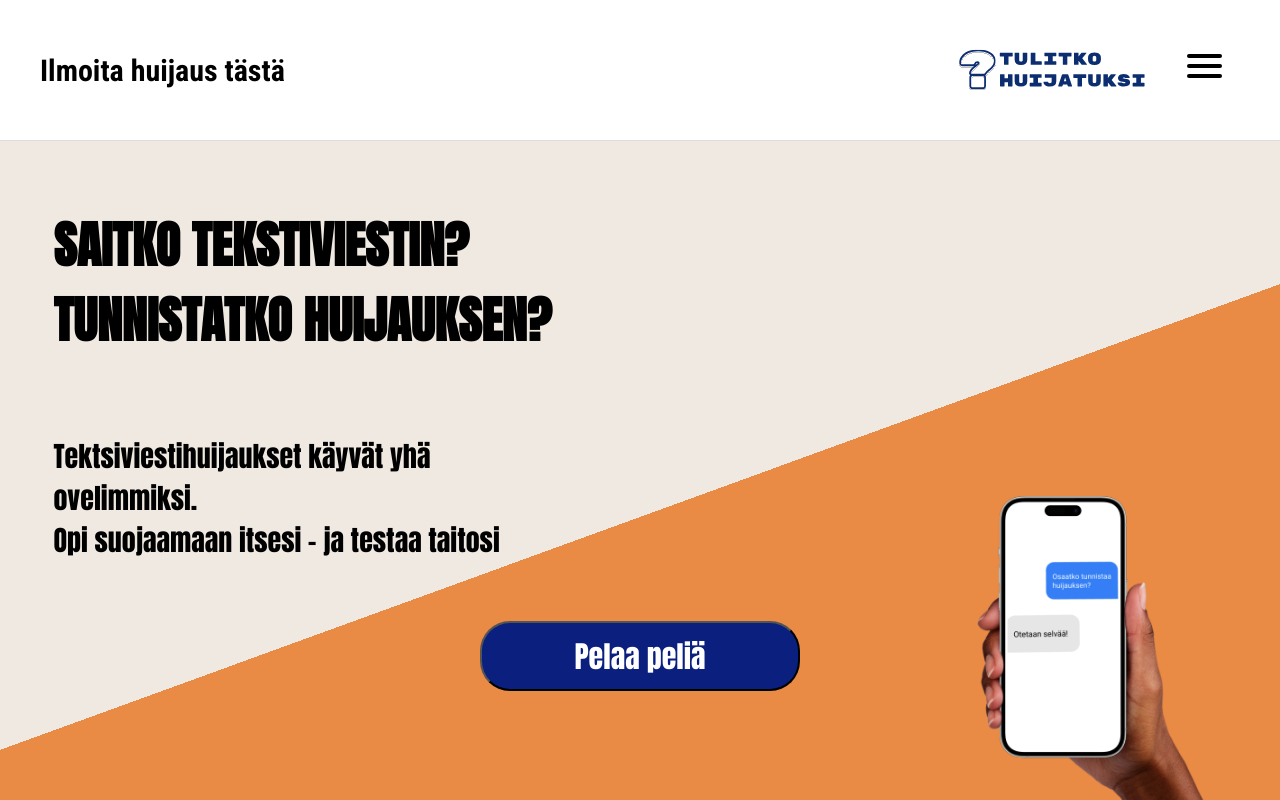
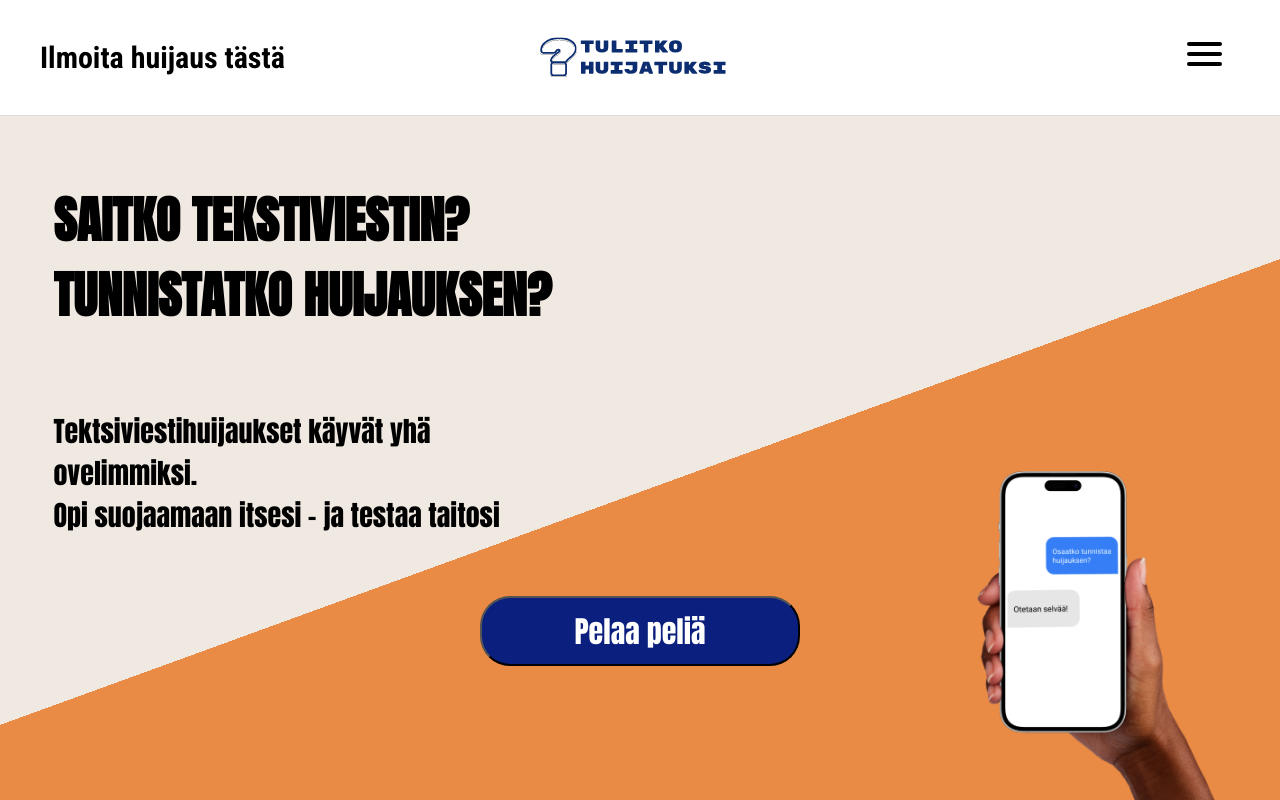
Before and after one commit to levonmaister/scamvjp2, a React (Vite) app: page / in a window 1280 px wide. Shown: the top 800 px of the page. Built offline with nearby package versions, Linux system fonts and the light colour scheme.

Commit message:
fixade navbar logon, gjorde till länk + responsiv

```diff
--- a/src/components/Navbar.jsx
+++ b/src/components/Navbar.jsx
@@ -1,13 +1,13 @@
-
-import { useState } from 'react';
-import { Link, useNavigate, useLocation } from 'react-router-dom'
-import "../styles/Navbar.css"
-import logo1 from '../pictures/LOGO.svg';
+import { useState } from "react";
+import { Link, useNavigate, useLocation } from "react-router-dom";
+import "../styles/Navbar.css";
+import logo1 from "../pictures/LOGO.svg";
 
 const Navbar = () => {
   const [menuOpen, setMenuOpen] = useState(false);
   const location = useLocation();
   const navigate = useNavigate();
+
   const toggleMenu = () => {
     setMenuOpen(!menuOpen);
   };
@@ -16,21 +16,23 @@ const Navbar = () => {
     setMenuOpen(false);
   };
 
-    const scrollToTop =() => {
-      if (location.pathname==="/"){
-        window.scrollTo({top: 0, behavior: "smooth"});
+  const scrollToTop = () => {
+    if (location.pathname === "/") {
+      window.scrollTo({ top: 0, behavior: "smooth" });
       closeMenu();
     } else {
-        navigate("/", {state:{section:"top"}});
+      navigate("/", { state: { section: "top" } });
       closeMenu();
     }
   };
 
   const scrollToSection = (sectionID) => {
     if (location.pathname !== "/") {
-        navigate("/", {state: {section: sectionID}});
+      navigate("/", { state: { section: sectionID } });
     } else {
-        document.getElementById(sectionID)?.scrollIntoView({behavior: "smooth"});
+      document
+        .getElementById(sectionID)
+        ?.scrollIntoView({ behavior: "smooth" });
     }
   };
 
@@ -38,6 +40,7 @@ const Navbar = () => {
   if (menuOpen) {
     burgerIconClass += " open";
   }
+
   let navLinksClass = "nav-links";
   if (menuOpen) {
     navLinksClass += " active";
@@ -47,14 +50,16 @@ const Navbar = () => {
     <div className="nav-wrapper">
       <div className="nav-container">
         <div className="logo">
-            <Link to="/ilmoitus" onClick={closeMenu}>Ilmoita huijaus tästä</Link>
+          <Link to="/ilmoitus" onClick={closeMenu}>
+            Ilmoita huijaus tästä
+          </Link>
         </div>
 
+        <Link to="/" onClick={scrollToTop} className="logo1-wrapper">
+          <img src={logo1} alt="logo" className="logo1-img" />
+        </Link>
+
         <div className="align-right">
-            <div className="logo1-wrapper">
-              <img src={logo1} alt="logo" className="logo1-img" />
-            </div>
-
           <div className={burgerIconClass} onClick={toggleMenu}>
             <span></span>
             <span></span>
@@ -62,23 +67,34 @@ const Navbar = () => {
           </div>
         </div>
 
+        <div className={navLinksClass}>
+          <button onClick={scrollToTop} className="link-button">
+            Etusivu
+          </button>
 
+          <Link to="/peli" onClick={closeMenu} className="link-button">
+            Huijausviestin tunnistuspeli
+          </Link>
 
-
-          <div className={navLinksClass}>
-                <button onClick={scrollToTop} className="link-button">Etusivu</button>
-
-                <Link to="/peli" onClick={closeMenu}className="link-button">Huijausviestin tunnistuspeli</Link>
-
-                <button onClick={()=> {
+          <button
+            onClick={() => {
               scrollToSection("checklist-title");
               closeMenu();
-                  }}className="link-button">Näin tunnistat hujausviestin</button>
+            }}
+            className="link-button"
+          >
+            Näin tunnistat huijausviestin
+          </button>
 
-                <button onClick={()=>{
+          <button
+            onClick={() => {
               scrollToSection("tarinat");
               closeMenu();
-                  }}className="link-button">Tarinat</button>
+            }}
+            className="link-button"
+          >
+            Tarinat
+          </button>
         </div>
       </div>
     </div>
--- a/src/styles/Navbar.css
+++ b/src/styles/Navbar.css
@@ -5,6 +5,7 @@
 }
 
 .nav-container {
+  position: relative;
   display: flex;
   justify-content: space-between;
   align-items: center;
@@ -44,13 +45,21 @@
   background-color: rgb(11, 31, 126);
   transform: scaleX(1.2);
 }
+
 .logo1-wrapper {
+  position: absolute;
+  left: 50%;
+  top: 50%;
+  transform: translate(-50%, -50%);
   display: flex;
   align-items: center;
   justify-content: center;
   height: 40px;
   width: 160px;
+  cursor: pointer;
+  z-index: 20;
 }
+
 .logo1-img {
   max-height: 100%;
   max-width: 100%;
@@ -67,17 +76,15 @@
   margin-right: 1rem;
 }
 
-
 .nav-links {
   display: flex;
   align-items: center;
-    font-family: 'Roboto Condensed', sans-serif;
+  font-family: "Roboto Condensed", sans-serif;
   font-weight: bold;
-    box-shadow: 0 8px 20px rgba(0,0,0,0.05);
-
+  box-shadow: 0 8px 20px rgba(0, 0, 0, 0.05);
 }
 
-.link-button{
+.link-button {
   display: flex;
   align-items: center;
   justify-content: center;
@@ -88,13 +95,12 @@
   text-decoration: none;
   padding: 0.2rem 1rem;
   margin: 0;
-    font-family: 'Roboto Condensed', sans-serif;
+  font-family: "Roboto Condensed", sans-serif;
   font-weight: bold;
-
 }
 
 .link-button:hover {
-  color:rgb(11, 31, 126);
+  color: rgb(11, 31, 126);
   text-decoration: none;
   transform: scale(1.02);
 }
@@ -104,7 +110,6 @@ a:visited {
   color: inherit;
   text-decoration: none;
 }
-
 
 .nav-links {
   position: absolute;
@@ -123,13 +128,11 @@ a:visited {
   z-index: 5;
 }
 
-
 .nav-buttons {
   margin-right: 1.5rem;
 
   cursor: pointer;
 }
-
 
 .nav-links a:hover {
   color: rgb(11, 31, 126);
@@ -141,7 +144,7 @@ a:visited {
   display: inline-block;
   transition: transform 0.3s ease, color 0.3s ease;
   z-index: 30;
-  font-family: 'Roboto Condensed', sans-serif;
+  font-family: "Roboto Condensed", sans-serif;
   font-weight: bold;
 }
 
@@ -190,12 +193,9 @@ a:visited {
     font-size: 13px;
   }
   .logo1-wrapper {
-        width: 100px;
-        height: 30px;
+    display: none;
   }
 }
-
-
 
 @media screen and (min-width: 769px) and (max-width: 1200px) {
   .logo a {
@@ -205,7 +205,7 @@ a:visited {
     font-size: 20px;
   }
   .nav-links {
-        font-size: 20px;;
+    font-size: 20px;
   }
 
   .logo1-wrapper {
@@ -220,7 +220,7 @@ a:visited {
     font-size: 20px;
   }
 }
-  @media screen and (min-width: 1201px) and (max-width: 1920px){
+@media screen and (min-width: 1201px) and (max-width: 1920px) {
   .logo a {
     font-size: 30px;
   }
@@ -254,7 +254,7 @@ a:visited {
   }
 }
 @media screen and (min-width: 1921px) and (max-width: 2560px) {
-    .logo  {
+  .logo {
     font-size: 35px;
   }
   .link-button {
@@ -280,7 +280,7 @@ a:visited {
   }
 }
 @media screen and (min-width: 2561px) {
-    .logo  {
+  .logo {
     font-size: 50px;
   }
   .link-button {
```
Lines whose indentation alone changed are shown as unchanged.
